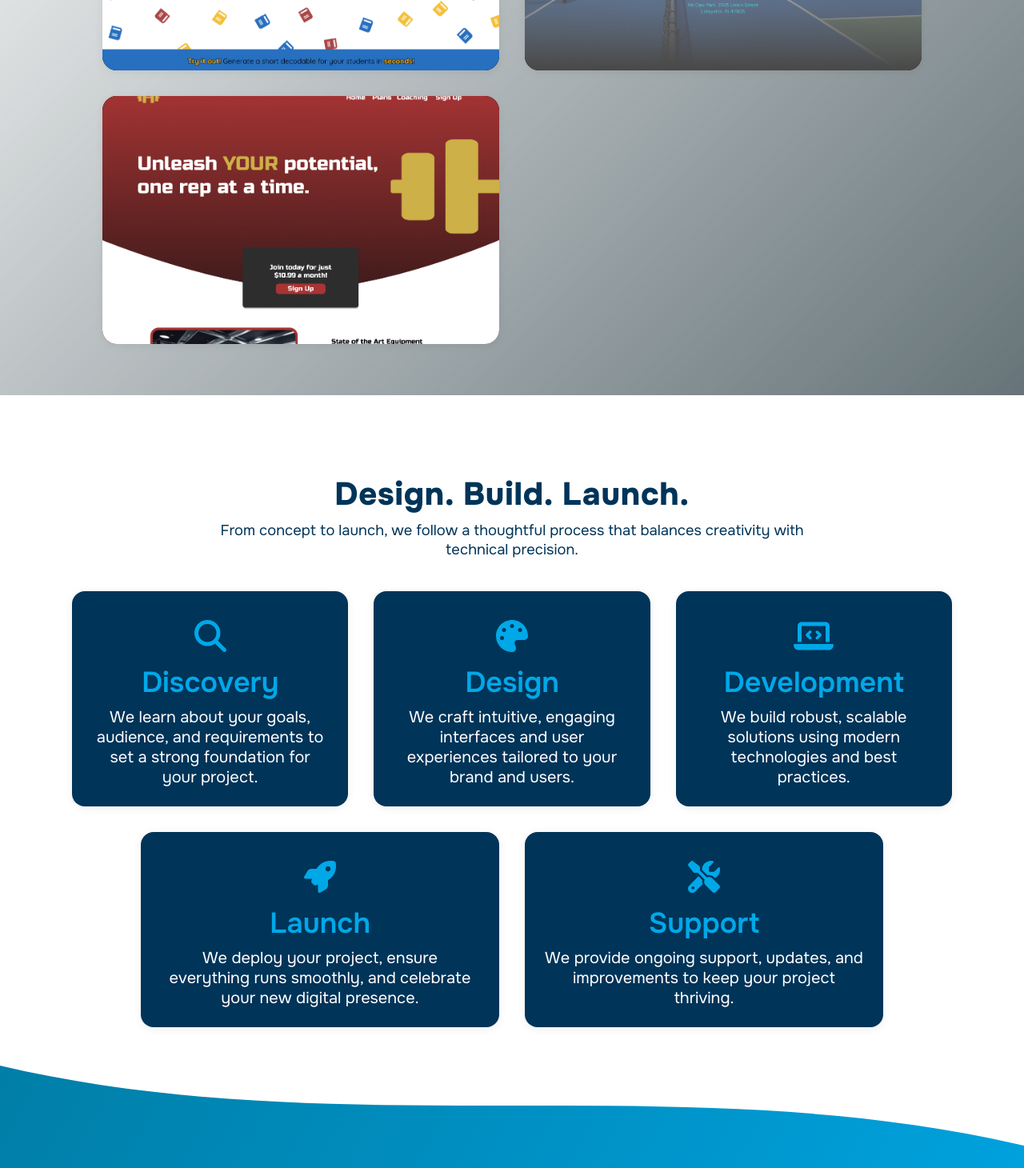
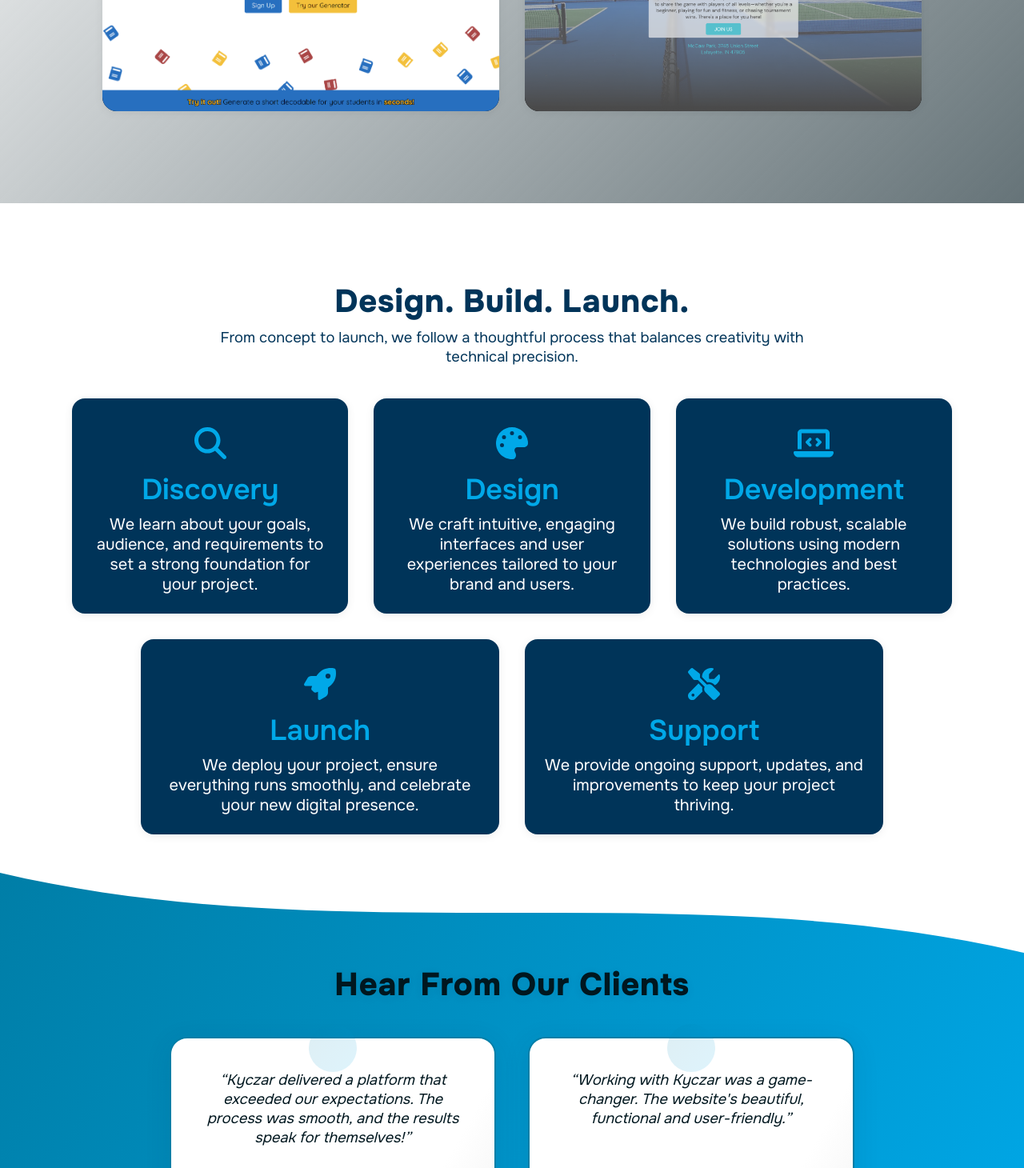
Before and after one commit to kaalbregtse/KyKustoms, a React (Create React App) app: page / in a window 1280 px wide. Shown: the part 2080-3540 px from the top of the page at 80% size. Built offline with nearby package versions, Linux system fonts and the light colour scheme.

Commit message:
removed gym design and fixed small ui issues

```diff
--- a/src/components/informative/portfolio.jsx
+++ b/src/components/informative/portfolio.jsx
@@ -2,7 +2,6 @@ import { FontAwesomeIcon } from '@fortawesome/react-fontawesome';
 import { faArrowUpRightFromSquare } from '@fortawesome/free-solid-svg-icons';
 import './portfolio.css';
 import Babblebot from '../../images/babblebot-screenshot.png';
-import Gym from '../../images/gym-site-screenshot.png';
 import LIPAHero from '../../images/lipa-ss/LIPA-hero-ss.png';
 
 
@@ -16,11 +15,6 @@ const projects = [
         image: LIPAHero,
         title: 'Lafayette Indiana Pickleball Association - Redesign',
         slug: 'lafayette-indiana-pickleball-association-redesign'
-    },
-    {
-        image: Gym,
-        title: 'Gym Site Design',
-        slug: 'gym-site-design'
     },
 ];
 
--- a/src/components/informative/testomonials.css
+++ b/src/components/informative/testomonials.css
@@ -21,8 +21,8 @@
 }
 
 .testimonials-title {
-    font-size: var(--font-2xl, 2.5rem);
-    font-weight: bold;
+    font-size: 2.5rem;
+    font-weight: 800;
     margin-bottom: 2.5rem;
     color: var(--dark-blue);
     letter-spacing: 0.02em;
--- a/src/components/informative/testomonials.jsx
+++ b/src/components/informative/testomonials.jsx
@@ -24,7 +24,7 @@ export default function Testimonials() {
             </svg>
             <div className="testimonials-bg" aria-hidden="true"></div>
             <div className="testimonials-container">
-                <h2 className="testimonials-title">What Clients Say</h2>
+                <h2 className="testimonials-title">Hear From Our Clients</h2>
                 <div className="testimonials-list">
                     {testimonials.map((t, idx) => (
                         <div className="testimonial-card" key={idx}>
--- a/src/pages/portfolio-project.js
+++ b/src/pages/portfolio-project.js
@@ -4,7 +4,6 @@ import { faArrowLeft } from "@fortawesome/free-solid-svg-icons";
 import Babblebot from "../images/babblebot-screenshot.png";
 import StudentDash from '../images/student-dash-screenshot.png';
 import TeacherDash from '../images/teacher-dash-screenshot.png';
-import Gym from "../images/gym-site-screenshot.png";
 import LIPAHero from '../images/lipa-ss/LIPA-hero-ss.png';
 import LIPADiscover from '../images/lipa-ss/lipa-discover-ss.png';
 import LIPAFooter from '../images/lipa-ss/lipa-footer-ss.png';
@@ -42,19 +41,6 @@ const projects = [
         tech: ["Figma"],
         link: "https://www.figma.com/proto/eVDgh46zZj5afMlNvjmPQQ/LIPA-Redesign?t=5a2M00CPukVPmFQb-1&scaling=min-zoom&content-scaling=fixed&page-id=0%3A1&node-id=1-7&starting-point-node-id=1%3A7"
     },
-    {
-        image: Gym,
-        title: "Gym Site Design",
-        subtitle: "Personal Practice Project",
-        slug: "gym-site-design",
-        description: "This project is a personal practice project designed to showcase my skills in web development and design. It features a modern, responsive layout with a focus on user experience and accessibility. The site includes sections for classes, trainers, and membership options, all styled with Figma for a clean and maintainable codebase.",
-        background: "This project was developed to create a modern and user-friendly website for a local gym. The goal was to enhance the online presence of the gym, making it easier for potential members to find information about classes, trainers, and membership options.",
-        challenge: "The main challenge was to create a visually appealing and functional website that could effectively communicate the gym's offerings. Additionally, ensuring the site was responsive and accessible across various devices was crucial. We overcame these challenges by using modern web technologies and following best practices in UI/UX design.",
-        solution: "The solution involved developing a responsive web application using React for the frontend and Node.js for the backend. The design was crafted in Figma, focusing on usability and accessibility. The site features sections for classes, trainers, and membership options, all styled to provide a clean and modern look.",
-        result: "The project was successfully completed, meeting all requirements and delivering a high-quality user experience.",
-        tech: ["Figma"],
-        link: "https://www.figma.com/design/CU5S20S0wDt5LD0nZNz41Z/Gym-Landing-Page?node-id=0-1&t=HhwGhIFpwwdIXOjU-1"
-    }
 ];
 
 export default function PortfolioProject() {
```
